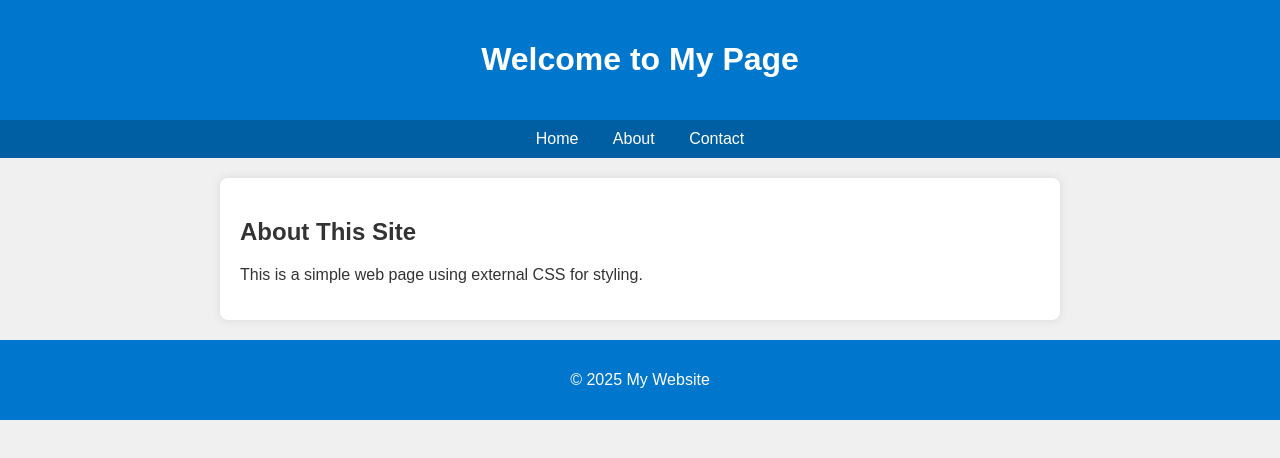
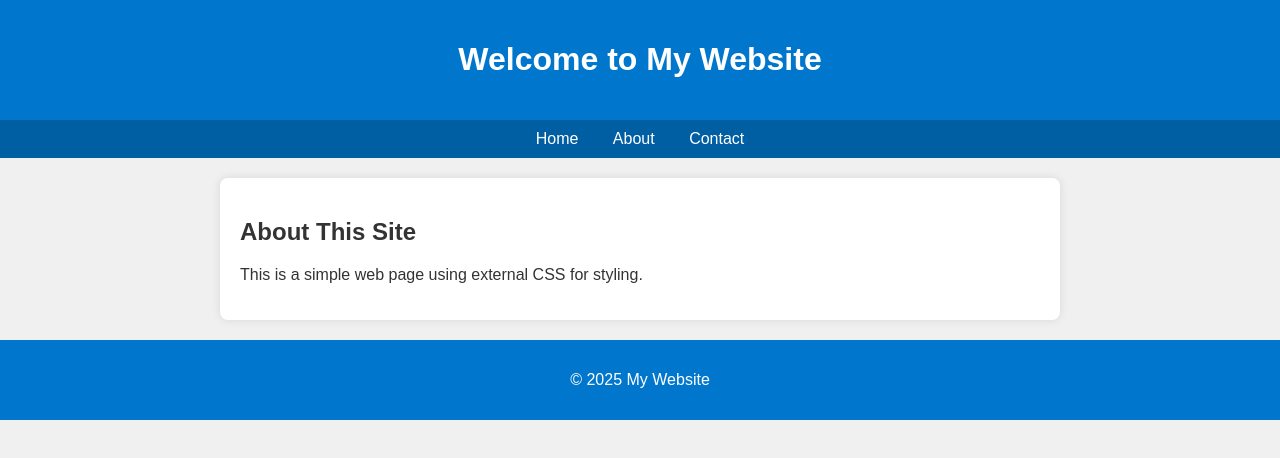
Before and after one commit to vaishnavimajji/my_f, a plain HTML site: page index.html in a window 1280 px wide. Drawn offline with Linux system fonts and the light colour scheme.

Commit message:
Update index.html

```diff
--- a/index.html
+++ b/index.html
@@ -8,7 +8,7 @@
 <body>
 
   <header>
-    <h1>Welcome to My Page</h1>
+    <h1>Welcome to My Website</h1>
   </header>
 
   <nav>
```
